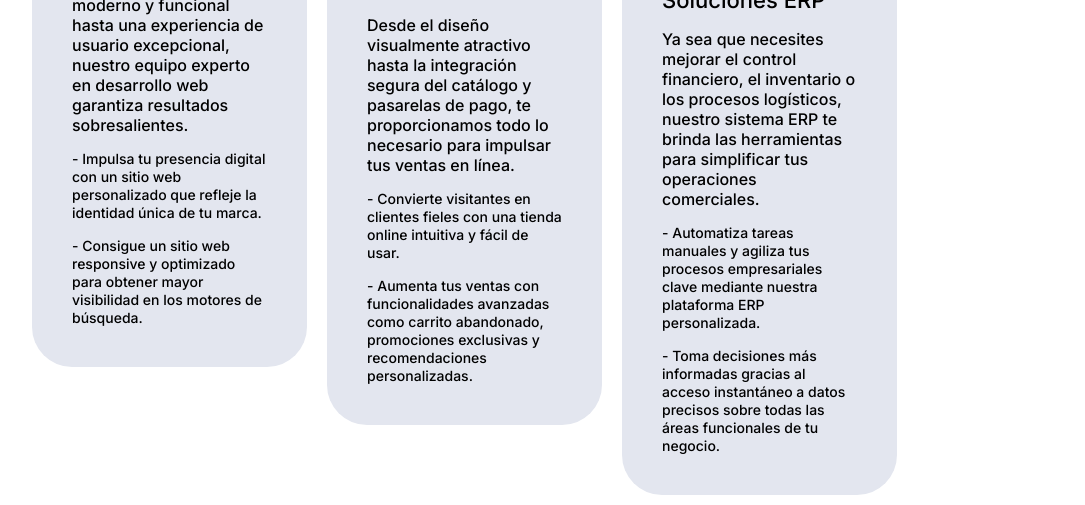
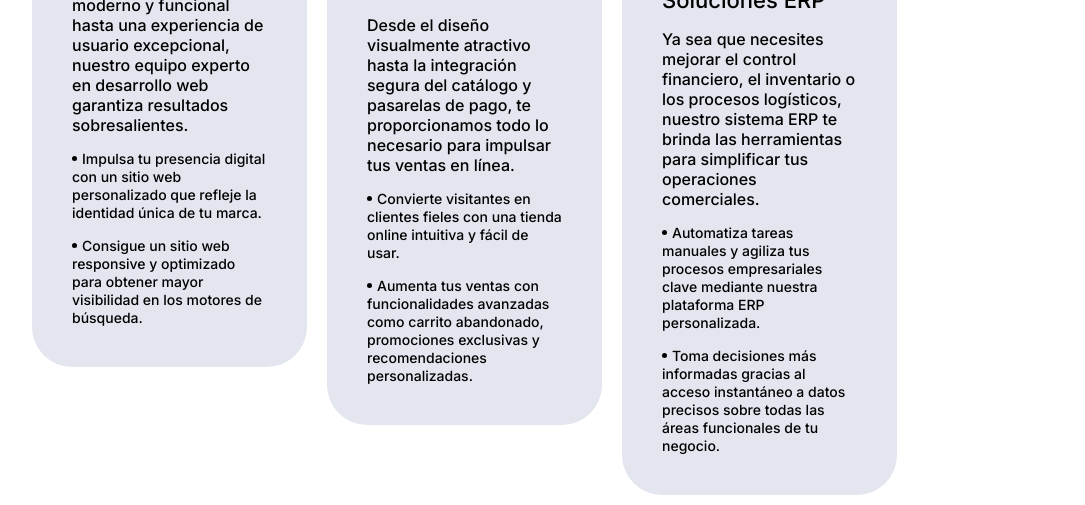
Before and after one commit to testolinp/momiji, a Next.js app: page / in a window 1280 px wide. Shown: the part 2500-3005 px from the top of the page, without its empty margins (28-1113 px from the left). Built offline with nearby package versions, Linux system fonts and the light colour scheme.

Commit message:
add dots to list

```diff
--- a/src/app/ui/services-card/services-card.module.css
+++ b/src/app/ui/services-card/services-card.module.css
@@ -36,6 +36,18 @@
   padding-top: 15px;
 }
 
+.serviceCard ul li::before {
+  background-color: var(--black-color);
+  border-radius: 100%;
+  content: '';
+  display: inline-block;
+  height: 5px;
+  margin-right: 5px;
+  position: relative;
+  top: -3px;
+  width: 5px;
+}
+
 .serviceCard ul li::selection {
   background-color: var(--black-color);
   color: var(--white-color);
--- a/src/app/ui/services-card/services-card.tsx
+++ b/src/app/ui/services-card/services-card.tsx
@@ -8,7 +8,7 @@ export default function ServicesCard({ title, description, items }) {
       <ul>
         {
           items.map((item, index) => {
-            return <li key={index}>- {item}</li>
+            return <li key={index}>{item}</li>
           })
         }
       </ul>
```
